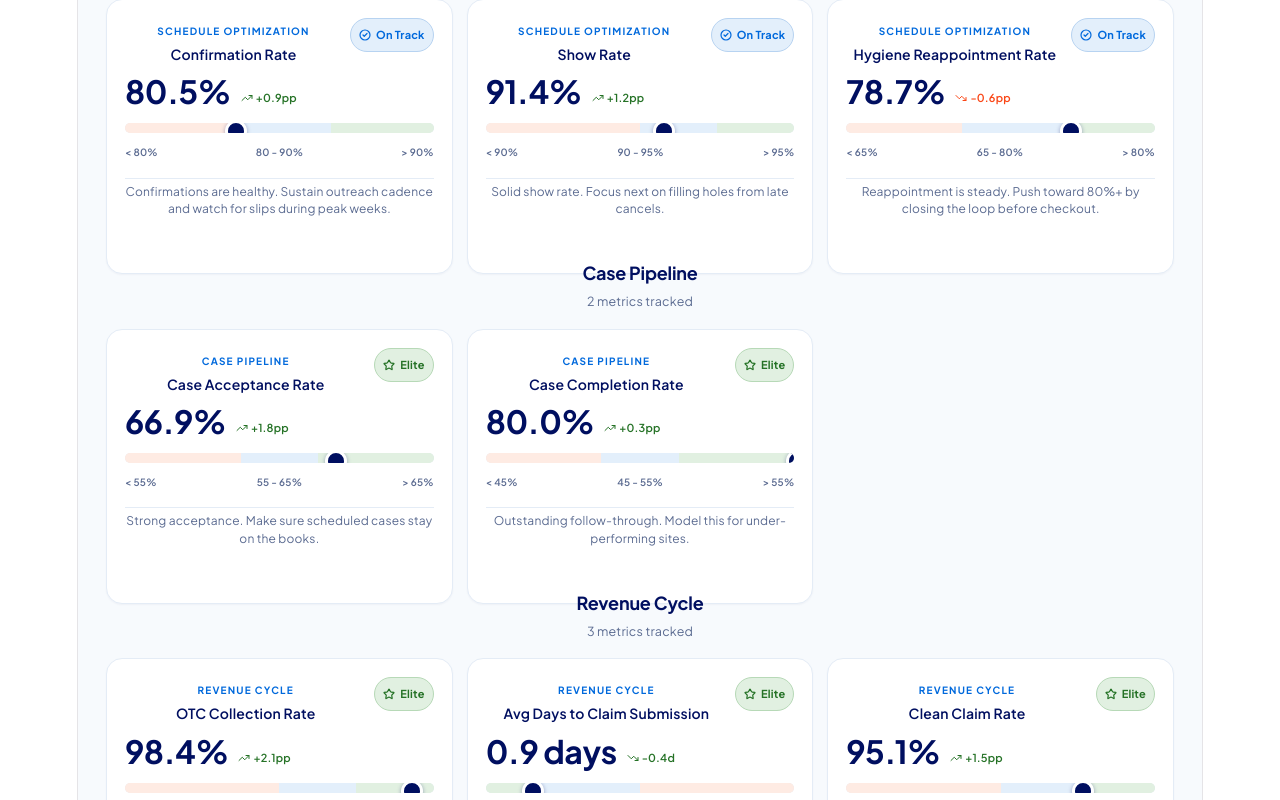
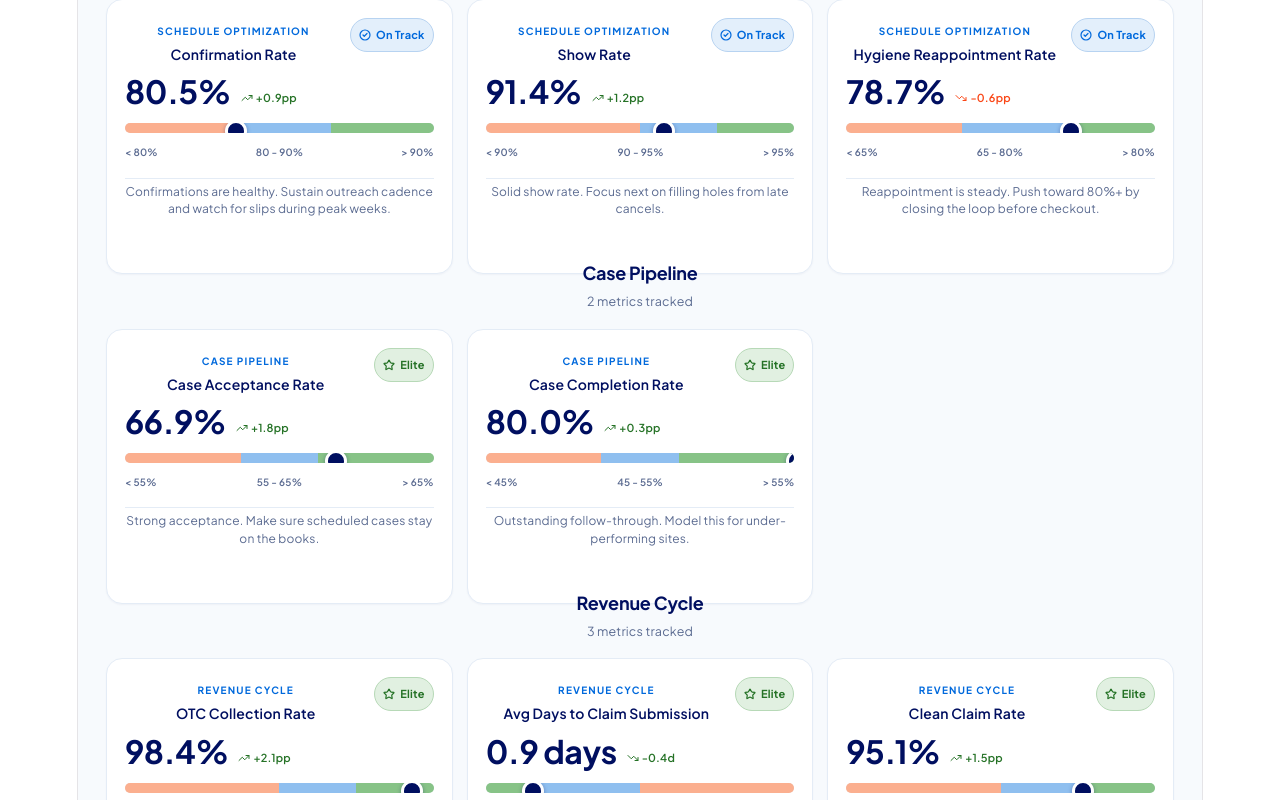
Before and after one commit to Guttlesswonder/BenchmarkIQ, a React (Vite) app in the folder benchmarkiq/: page / in a window 1280 px wide. Shown: the part 800-1600 px from the top of the page. Built offline with nearby package versions, Linux system fonts and the light colour scheme.

Commit message:
Fix presentation PDF and PNG exports

```diff
--- a/benchmarkiq/src/App.jsx
+++ b/benchmarkiq/src/App.jsx
@@ -21,9 +21,9 @@ import {
   X,
   Info,
 } from "lucide-react";
+import * as XLSX from "xlsx";
 import html2canvas from "html2canvas";
 import { jsPDF } from "jspdf";
-import * as XLSX from "xlsx";
 
 /* ────────────────────────────────────────────────────────────────────────
    PLANET DDS BRAND
@@ -40,6 +40,13 @@ const C = {
   paper: "#F7FAFD",
   line: "#E4ECF6",
   mute: "#5B6B91",
+};
+
+// Band fills used only inside BenchmarkBand. 4x darker than STATUS.*.bg.
+const BAND_BG = {
+  AT_RISK: "#FBAF8F",
+  ON_TRACK: "#8FBFEF",
+  ELITE: "#87C387",
 };
 
 const STATUS = {
@@ -801,32 +808,32 @@ function BenchmarkBand({ kpi }) {
         {cfg.direction === "lower" ? (
           <>
             {/* Elite zone (left) */}
-            <div style={{ width: `${pElite}%`, background: STATUS.ELITE.bg }} />
+            <div style={{ width: `${pElite}%`, background: BAND_BG.ELITE }} />
             {/* On track */}
             <div
               style={{
                 width: `${pAtRisk - pElite}%`,
-                background: STATUS.ON_TRACK.bg,
+                background: BAND_BG.ON_TRACK,
               }}
             />
             {/* At risk */}
             <div
-              style={{ width: `${100 - pAtRisk}%`, background: STATUS.AT_RISK.bg }}
+              style={{ width: `${100 - pAtRisk}%`, background: BAND_BG.AT_RISK }}
             />
           </>
         ) : (
           <>
             <div
-              style={{ width: `${pAtRisk}%`, background: STATUS.AT_RISK.bg }}
+              style={{ width: `${pAtRisk}%`, background: BAND_BG.AT_RISK }}
             />
             <div
               style={{
                 width: `${pElite - pAtRisk}%`,
-                background: STATUS.ON_TRACK.bg,
+                background: BAND_BG.ON_TRACK,
               }}
             />
             <div
-              style={{ width: `${100 - pElite}%`, background: STATUS.ELITE.bg }}
+              style={{ width: `${100 - pElite}%`, background: BAND_BG.ELITE }}
             />
           </>
         )}
@@ -2423,16 +2430,10 @@ function PresentationExportTab({
 
       {/* Slide preview */}
       <div
-        ref={slideRef}
         style={{ position: "relative", width: "100%", maxWidth: presentationMode ? "100%" : 1180, margin: presentationMode ? 0 : "0 auto" }}
       >
-        <SlideFrame
-  slide={slide.id}
-  totalSlides={SLIDE_DEFINITIONS.length}
-  slideRefSetter={slideRef}
->
-  {renderSlide()}
-</SlideFrame>
+        <div ref={slideRef}>{renderSlide()}</div>
+        {/* Side arrows */}
         <button
           onClick={() => setSlideIdx((i) => Math.max(0, i - 1))}
           disabled={slideIdx === 0}
```
Lines whose indentation alone changed are shown as unchanged.
